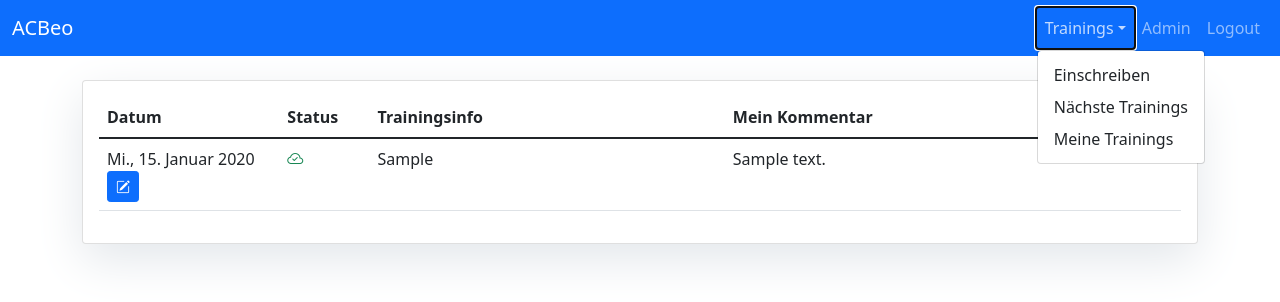
After one commit to germannp/acbeo.ch, a Django app: page /trainings/my-signups/ in a window 1280 px wide, after a click on "Trainings". The commit adds this page. Shown: the top 302 px of the page. Run offline with Django 3.2, Linux system fonts and the light colour scheme; a user stored in the database is signed in; tables that the repository leaves empty hold one stand-in row (values such as "Sample post").

Commit message:
List users signups

```diff
--- a/templates/base.html
+++ b/templates/base.html
@@ -37,8 +37,9 @@
                         <a class="nav-link dropdown-toggle" href="#" id="dropdown04" data-bs-toggle="dropdown"
                             aria-expanded="false">Trainings</a>
                         <ul class="dropdown-menu">
-                            <li><a class="dropdown-item" href="{% url 'trainings' %}">Auflisten</a></li>
                             <li><a class="dropdown-item" href="{% url 'signup' %}">Einschreiben</a></li>
+                            <li><a class="dropdown-item" href="{% url 'trainings' %}">Nächste Trainings</a></li>
+                            <li><a class="dropdown-item" href="{% url 'my_signups' %}">Meine Trainings</a></li>
                         </ul>
                     </li>
                     <li class="nav-item">
--- /dev/null
+++ b/trainings/templates/trainings/list_signups.html
@@ -0,0 +1,46 @@
+{% extends "base.html" %}
+
+{% block title %}Meine Trainings{% endblock title %}
+
+{% block content %}
+
+<div class="row">
+    <div class="col-md-12 mt-4 left">
+        <div class="card mb-4">
+            <div class="card-body">
+                <table class="table table-hover">
+                    <thead>
+                        <tr>
+                            <th class="col-sm-2" scope="col">Datum</th>
+                            <th class="col-sm-1" scope="col">Status</th>
+                            <th scope="col">Trainingsinfo</th>
+                            <th scope="col">Mein Kommentar</th>
+                        </tr>
+                    </thead>
+                    <tbody>
+                        {% for signup in signups %}
+                        <tr>
+                            <td>{{ signup.training.date|date:"D., d. E Y" }}
+                                <a href="{% url 'update_signup' date=signup.training.date.isoformat %}"
+                                    class="btn btn-primary btn-sm bi bi-pencil-square" /a>
+                            </td>
+                            <td>
+                                {% if signup.get_status_display == 'Selected' %}<i
+                                    class="bi bi-cloud-check text-success"></i>{% endif %}
+                                {% if signup.get_status_display == 'Waiting' %}<i
+                                    class="bi bi-hourglass-split text-warning"></i>{% endif %}
+                                {% if signup.get_status_display == 'Canceled' %}<i
+                                    class="bi bi-x-octagon text-danger"></i>{% endif %}
+                            </td>
+                            <td>{{ signup.training.info | safe }}</td>
+                            <td>{{ signup.comment | safe }}</td>
+                        </tr>
+                        {% endfor %}
+                    </tbody>
+                </table>
+            </div>
+        </div>
+    </div>
+</div>
+
+{% endblock content %}
--- a/trainings/urls.py
+++ b/trainings/urls.py
@@ -20,6 +20,7 @@ register_converter(DateConverter, "date")
 urlpatterns = [
     path("", views.TrainingListView.as_view(), name="trainings"),
     path("signup/", views.SignupCreateView.as_view(), name="signup"),
+    path("my-signups/", views.SignupListView.as_view(), name="my_signups"),
     path("<date:date>/signup/", views.SignupCreateView.as_view(), name="signup"),
     path(
         "<date:date>/update-signup/",
--- a/trainings/views.py
+++ b/trainings/views.py
@@ -25,6 +25,14 @@ class TrainingUpdateView(LoginRequiredMixin, generic.UpdateView):
 
     def get_object(self):
         return get_object_or_404(Training.objects, date=self.kwargs["date"])
+
+
+class SignupListView(LoginRequiredMixin, generic.ListView):
+    context_object_name = "signups"
+    template_name = "trainings/list_signups.html"
+
+    def get_queryset(self):
+        return Signup.objects.filter(pilot=self.request.user)
 
 
 class SignupCreateView(LoginRequiredMixin, SuccessMessageMixin, generic.CreateView):
```
Also changed, not shown: trainings/tests.py (+38 -0 lines).
